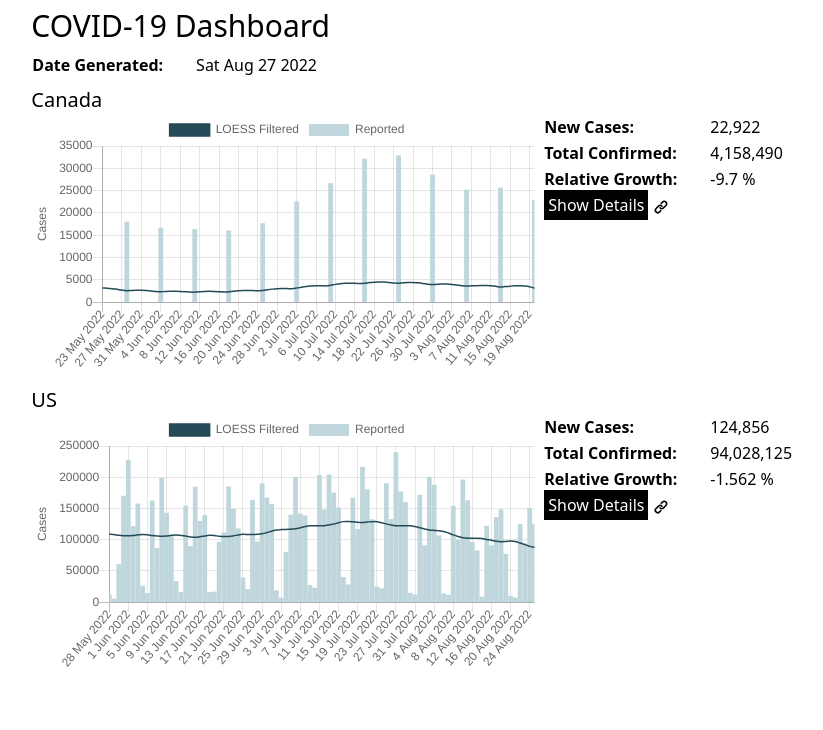
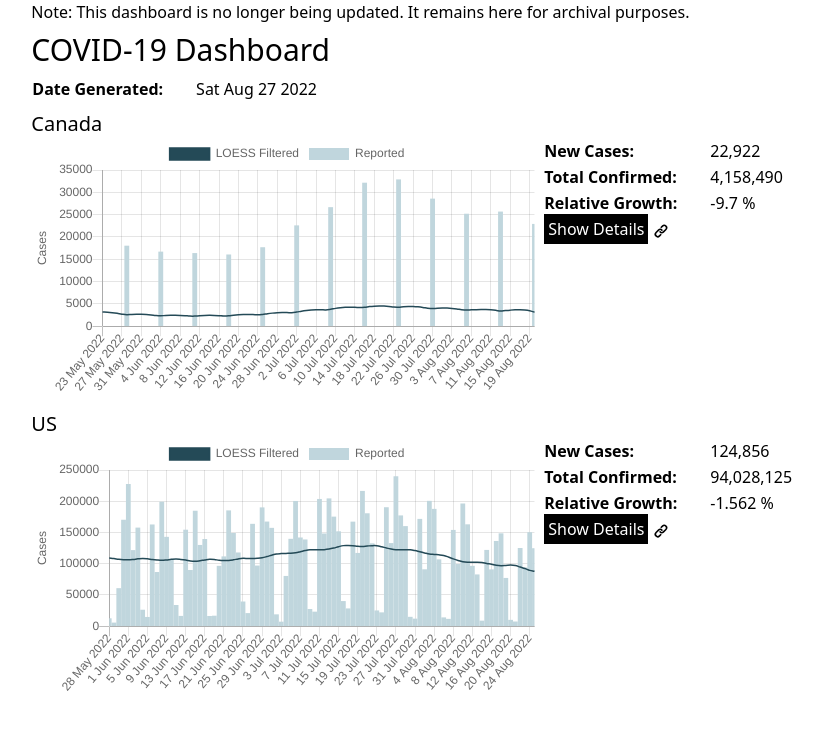
Before and after one commit to richengguy/case-rate, a plain HTML site: page index.html in a window 1280 px wide. Shown: the whole page, without its empty margins (182-1005 px from the left). Drawn offline with nearby package versions, Linux system fonts and the light colour scheme.

Commit message:
Updated on Sat Aug 27 03:00:55 UTC 2022.

```diff
--- a/_analysis/analysis.json
+++ b/_analysis/analysis.json
@@ -1,5 +1,5 @@
 {
-  "generated": "2022-08-27T02:40:40+00:00",
+  "generated": "2022-08-27T03:00:43+00:00",
   "regions": [
     {
       "name": "Canada",
--- a/index.html
+++ b/index.html
@@ -10,6 +10,10 @@
     </head>
     <body>
         <div class="font-sans container md:mx-auto md:w-4/6">
+            <div class="font-light">
+                <span class="font-medium">Note:</span> This dashboard is no
+                longer being updated.  It remains here for archival purposes.
+            </div>
 
 
 <h1 class="text-center md:text-left">COVID-19 Dashboard</h1>
```
Also changed, not shown: details.html (+4 -0 lines).
